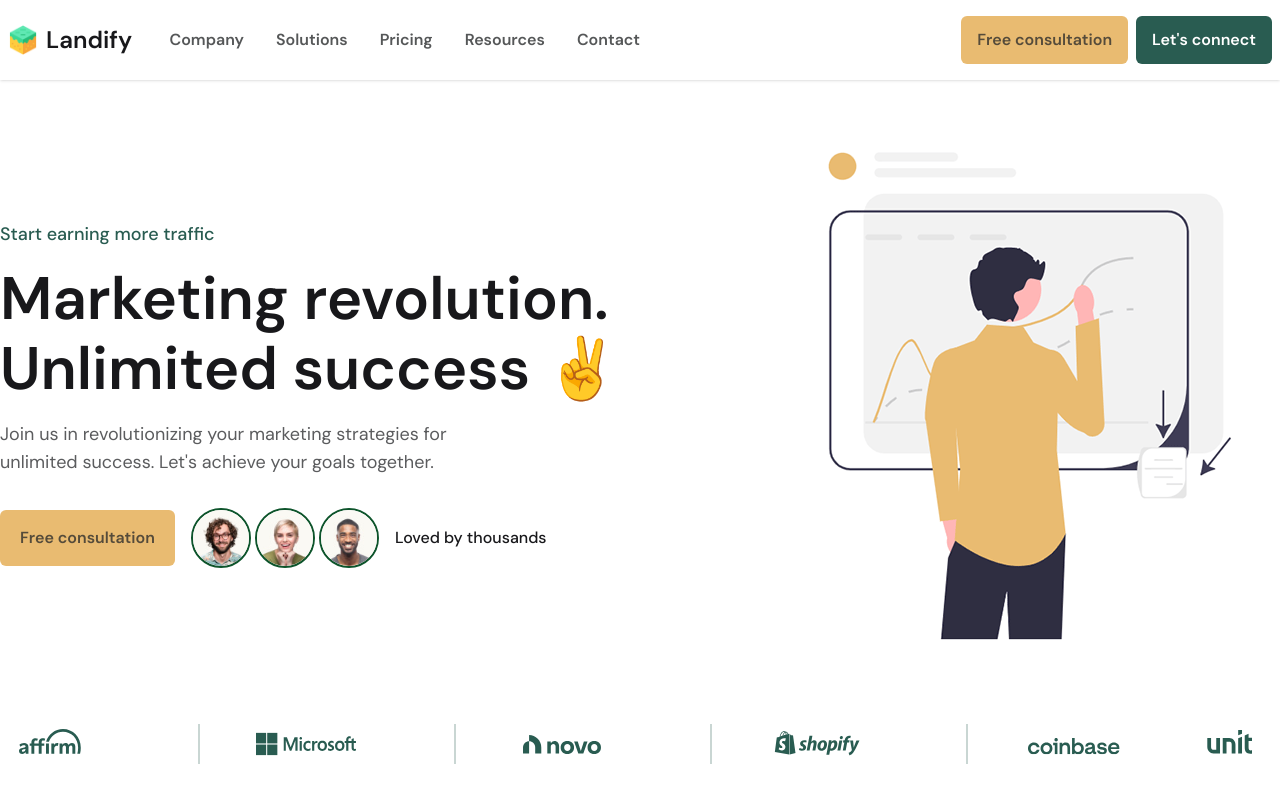
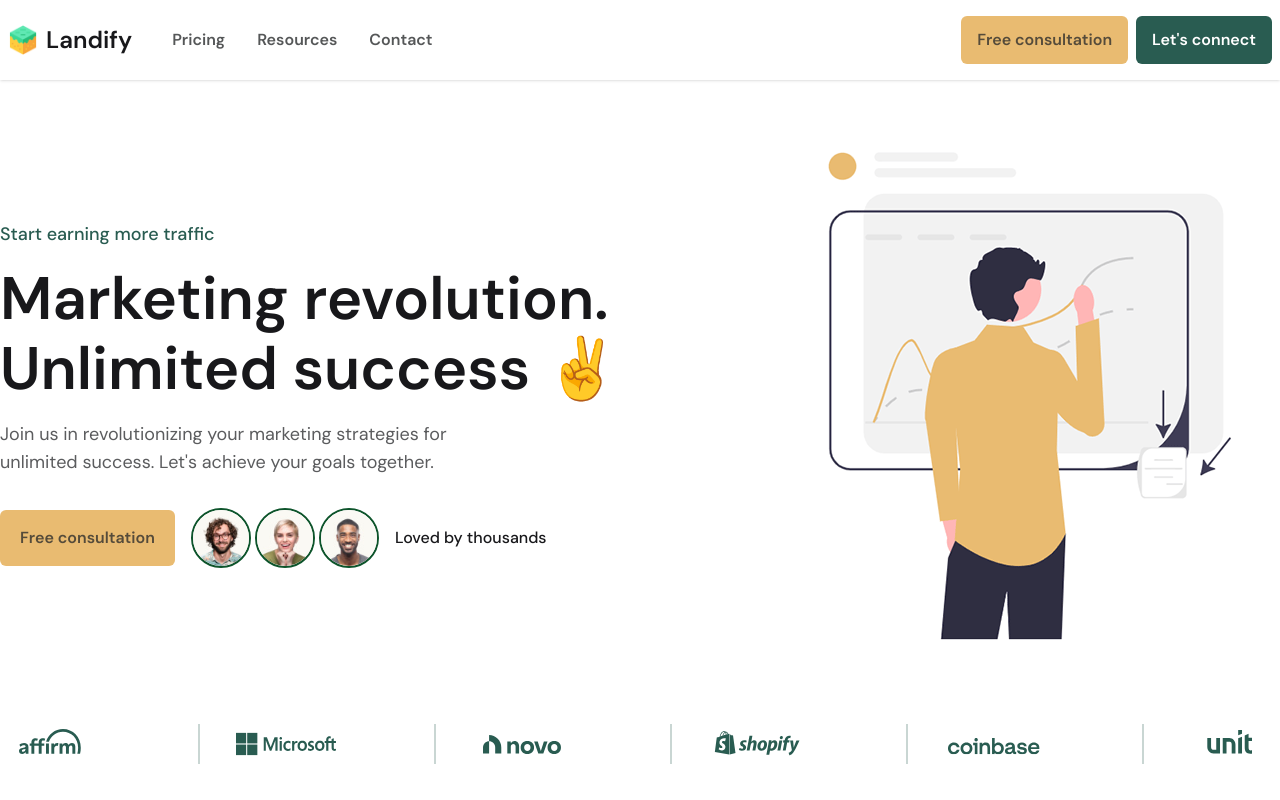
Before and after one commit to Tofazzal26/landify, a Next.js app: page / in a window 1280 px wide. Shown: the top 800 px of the page. Built offline with nearby package versions, Linux system fonts and the light colour scheme.

Commit message:
all button clickable

```diff
--- a/components/Banner/page.tsx
+++ b/components/Banner/page.tsx
@@ -20,7 +20,7 @@ const Banner = () => {
           </div>
           <div className="flex lg:flex-row md:flex-col flex-col lg:items-center gap-4">
             <div>
-              <button className="bg-[#e9bb71] text-base text-[#554b3a] font-semibold lg:px-5 lg:py-4 px-3 py-3 rounded-md">
+              <button className="bg-[#e9bb71] text-base text-[#554b3a] font-semibold lg:px-5 lg:py-4 px-3 py-3 rounded-md cursor-pointer">
                 Free consultation
               </button>
             </div>
@@ -87,7 +87,7 @@ const Banner = () => {
           <div className="lg:border-r-2 border-[#c9d6d3] lg:w-[200px]">
             <Image src={"/shofify.svg"} width={100} height={100} alt="brand" />
           </div>
-          <div>
+          <div className="lg:border-r-2 border-[#c9d6d3] lg:w-[200px]">
             <Image src={"/coinbase.svg"} width={100} height={100} alt="brand" />
           </div>
           <div>
--- a/components/Header/page.tsx
+++ b/components/Header/page.tsx
@@ -1,24 +1,58 @@
+"use client";
 import Image from "next/image";
+import Link from "next/link";
+import { usePathname } from "next/navigation";
 import React from "react";
 
 const Header: React.FC = () => {
+  const path = usePathname();
   return (
     <div>
       <div className="bg-base-100 shadow-sm">
         <div className="navbar container mx-auto py-4">
           <div className="navbar-start">
             <div className="flex items-center gap-10">
-              <div className="flex items-center gap-2">
-                <Image src={"/land.png"} width={30} height={30} alt="logo" />
-                <h2 className="text-2xl font-semibold">Landify</h2>
-              </div>
+              <Link href={"/"}>
+                {" "}
+                <div className="flex items-center gap-2">
+                  <Image src={"/land.png"} width={30} height={30} alt="logo" />
+                  <h2 className="text-2xl font-semibold">Landify</h2>
+                </div>
+              </Link>
+
               <div className="lg:flex hidden">
                 <ul className="font-semibold text-[#555758] flex items-center gap-8">
-                  <li>Company</li>
-                  <li>Solutions</li>
-                  <li>Pricing</li>
-                  <li>Resources</li>
-                  <li>Contact</li>
+                  <li>
+                    {" "}
+                    <Link
+                      href={"/api/our_pricing"}
+                      className={
+                        path === "/api/our_pricing" ? "text-[#e9bb71]" : ""
+                      }
+                    >
+                      Pricing
+                    </Link>{" "}
+                  </li>
+                  <li>
+                    {" "}
+                    <Link
+                      href={"/api/blog"}
+                      className={path === "/api/blog" ? "text-[#e9bb71]" : ""}
+                    >
+                      Resources
+                    </Link>{" "}
+                  </li>
+                  <li>
+                    {" "}
+                    <Link
+                      href={"/api/contact"}
+                      className={
+                        path === "/api/contact" ? "text-[#e9bb71]" : ""
+                      }
+                    >
+                      Contact
+                    </Link>{" "}
+                  </li>
                 </ul>
               </div>
             </div>
@@ -26,10 +60,10 @@ const Header: React.FC = () => {
           <div className="navbar-end">
             <div className="navbar-center hidden lg:flex">
               <div className="space-x-2">
-                <button className="bg-[#e9bb71] text-[#554b3a] text-base font-semibold px-4 py-3 rounded-md">
+                <button className="bg-[#e9bb71] text-[#554b3a] text-base font-semibold px-4 py-3 rounded-md cursor-pointer">
                   Free consultation
                 </button>
-                <button className="bg-[#295c51] text-white text-base font-semibold px-4 py-3 rounded-md">
+                <button className="bg-[#295c51] text-white text-base font-semibold px-4 py-3 rounded-md cursor-pointer">
                   {"Let's"} connect
                 </button>
               </div>
@@ -60,11 +94,15 @@ const Header: React.FC = () => {
                 tabIndex={0}
                 className="menu menu-sm dropdown-content bg-base-100 rounded-box z-1 mt-3 w-52 p-2 shadow translate-x-[-150px] space-y-2 text-[#555758] font-semibold cursor-pointer"
               >
-                <li>Company</li>
-                <li>Solutions</li>
-                <li>Pricing</li>
-                <li>Resources</li>
-                <li>Contact</li>
+                <li>
+                  <Link href={"/api/our_pricing"}>Pricing</Link>
+                </li>
+                <li>
+                  <Link href={"/api/blog"}>Resources</Link>
+                </li>
+                <li>
+                  <Link href={"/api/contact"}>Contact</Link>
+                </li>
               </ul>
             </div>
           </div>
--- a/components/Pricing/page.tsx
+++ b/components/Pricing/page.tsx
@@ -75,7 +75,7 @@ const Pricing = () => {
                   </ul>
                   <button
                     type="button"
-                    className="inline-block px-5 py-3 font-semibold tracking-wider text-center rounded bg-[#e9bb71] text-gray-900"
+                    className="inline-block px-5 py-3 font-semibold tracking-wider text-center rounded bg-[#e9bb71] text-gray-900 cursor-pointer"
                   >
                     Get Started
                   </button>
@@ -159,7 +159,7 @@ const Pricing = () => {
                   <a
                     rel="noopener noreferrer"
                     href="#"
-                    className="inline-block w-full px-5 py-3 font-bold tracking-wider text-center rounded bg-[#295c51] text-white"
+                    className="inline-block w-full px-5 py-3 font-bold tracking-wider text-center rounded bg-[#295c51] text-white cursor-pointer"
                   >
                     Get Started
                   </a>
@@ -258,7 +258,7 @@ const Pricing = () => {
                   <a
                     rel="noopener noreferrer"
                     href="#"
-                    className="inline-block w-full px-5 py-3 font-semibold tracking-wider text-center rounded bg-[#e9bb71] text-gray-900"
+                    className="inline-block w-full px-5 py-3 font-semibold tracking-wider text-center rounded bg-[#e9bb71] text-gray-900 cursor-pointer"
                   >
                     Get Started
                   </a>
--- a/components/Talk/page.tsx
+++ b/components/Talk/page.tsx
@@ -63,7 +63,7 @@ const Talk = () => {
                 rows={5}
                 className="w-full rounded-lg text-[#404040] px-5 py-3 outline-none bg-white mt-5"
               ></textarea>
-              <button className="bg-[#e9bb71] w-full px-6 py-3 rounded-lg font-medium mt-3">
+              <button className="bg-[#e9bb71] w-full px-6 py-3 rounded-lg font-medium mt-3 cursor-pointer">
                 Submit request
               </button>
             </div>
```
Also changed, not shown: components/HappyClient/page.tsx (+12 -12 lines).
